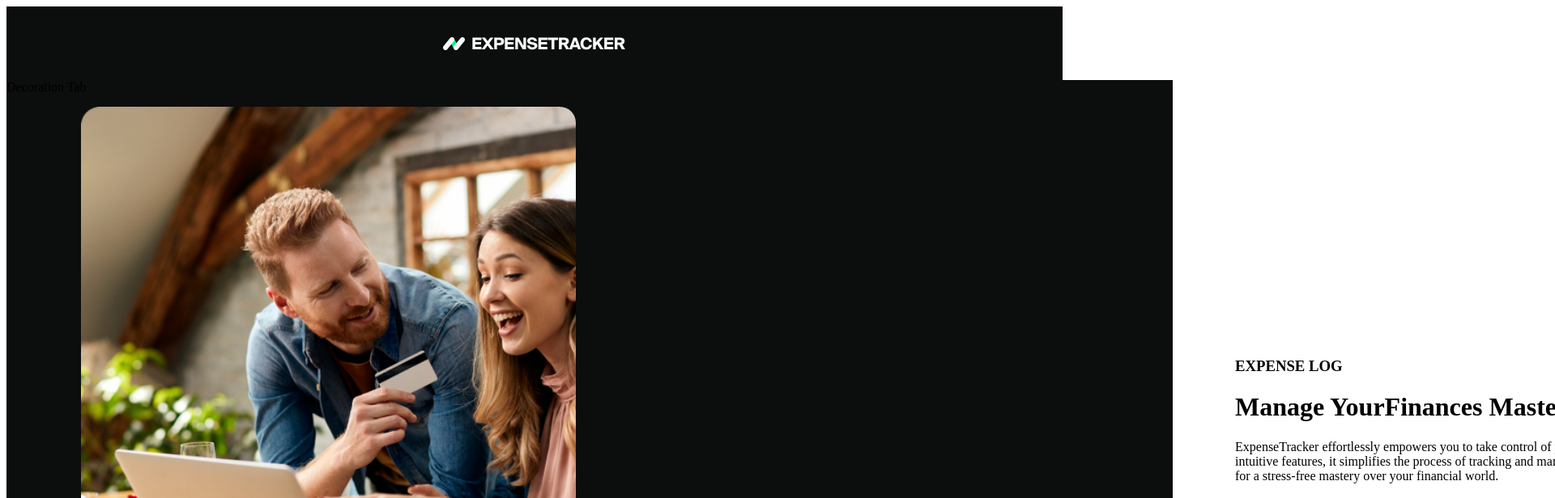
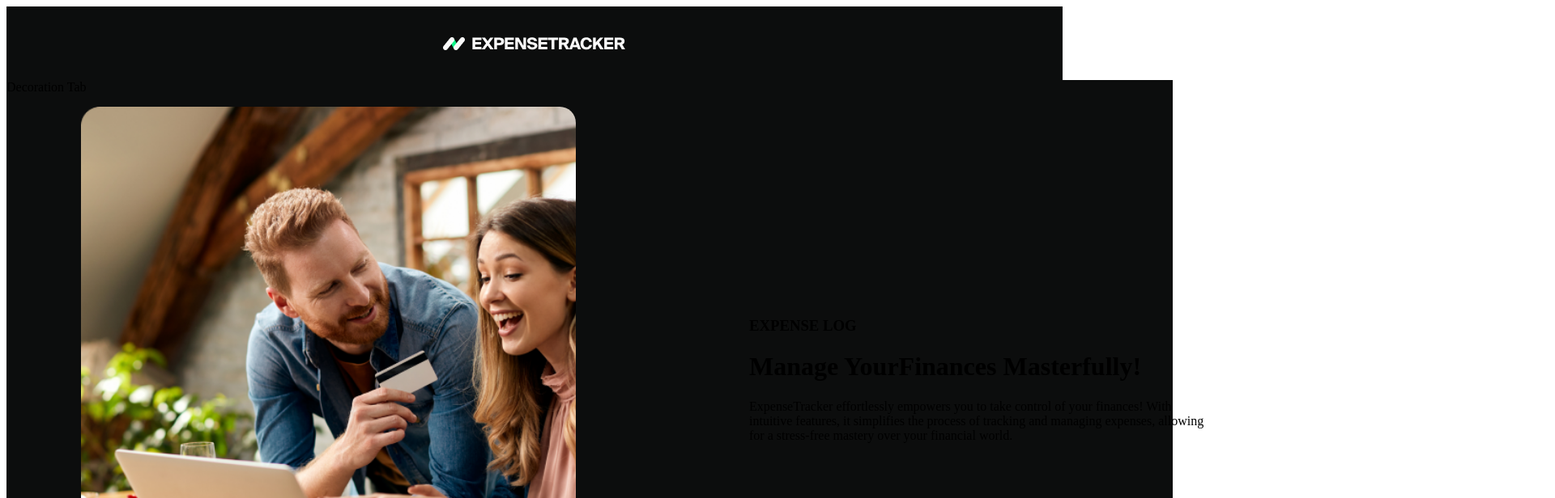
Before and after one commit to Reuelle/expense-tracker, a React (Create React App) app: page /expense-tracker/register in a window 1280 px wide. Both pictures are taken after a click on the element 660 px from the left and 53 px from the top of the page. Shown: the top 616 px of the page at 81% size, 1920 px wide, since content can reach past the window. Built offline with nearby package versions, Linux system fonts and the light colour scheme.

Commit message:
Update AuthNav.module.css

```diff
--- a/src/components/AuthNav/AuthNav.module.css
+++ b/src/components/AuthNav/AuthNav.module.css
@@ -18,6 +18,6 @@
 .header {
   width: 562px;
   height: 351px;
-  margin-left: 732px;
-  margin-top: 173px;
+  margin-left: 132px;
+  margin-top: 123px;
 }
```
